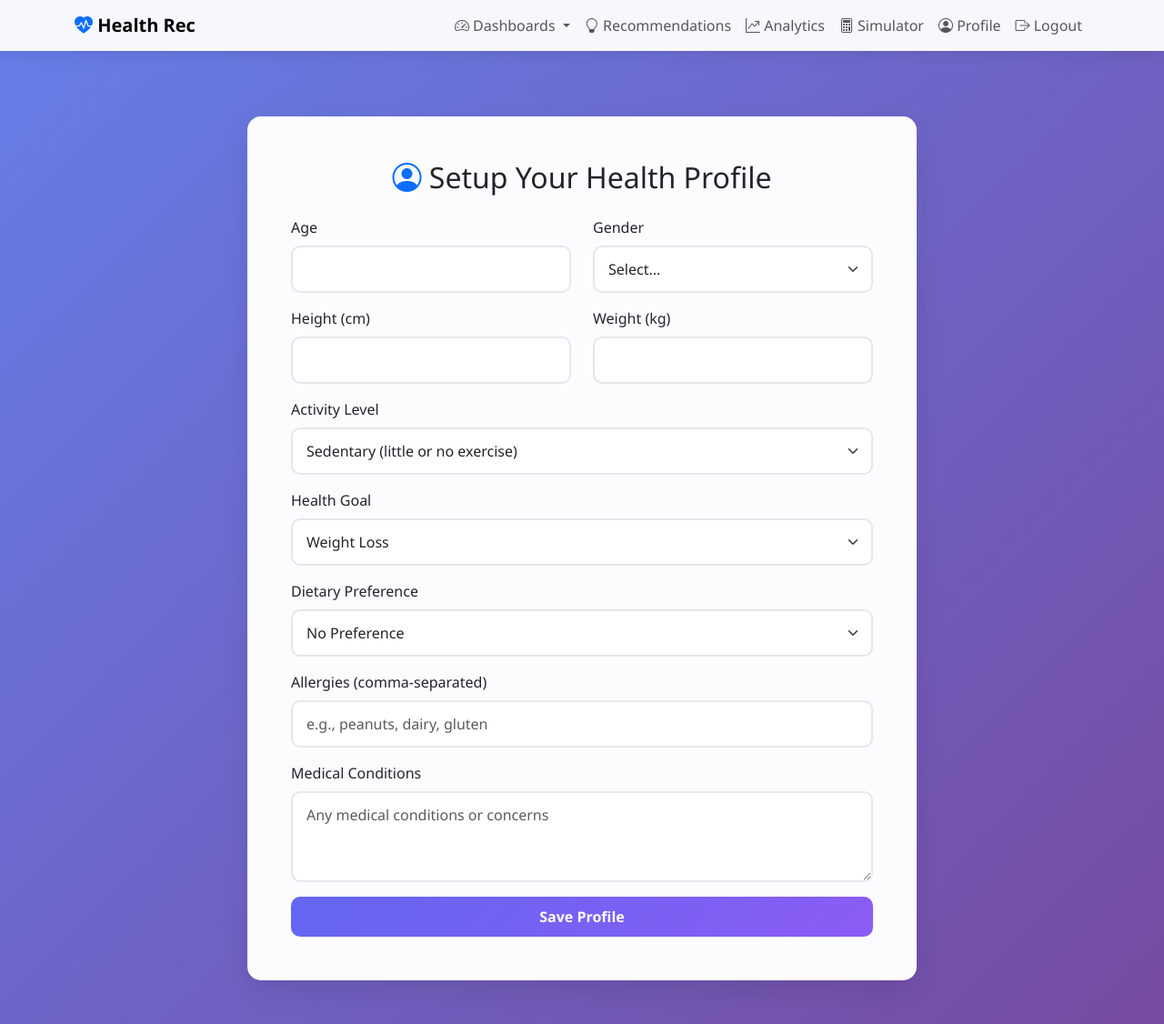
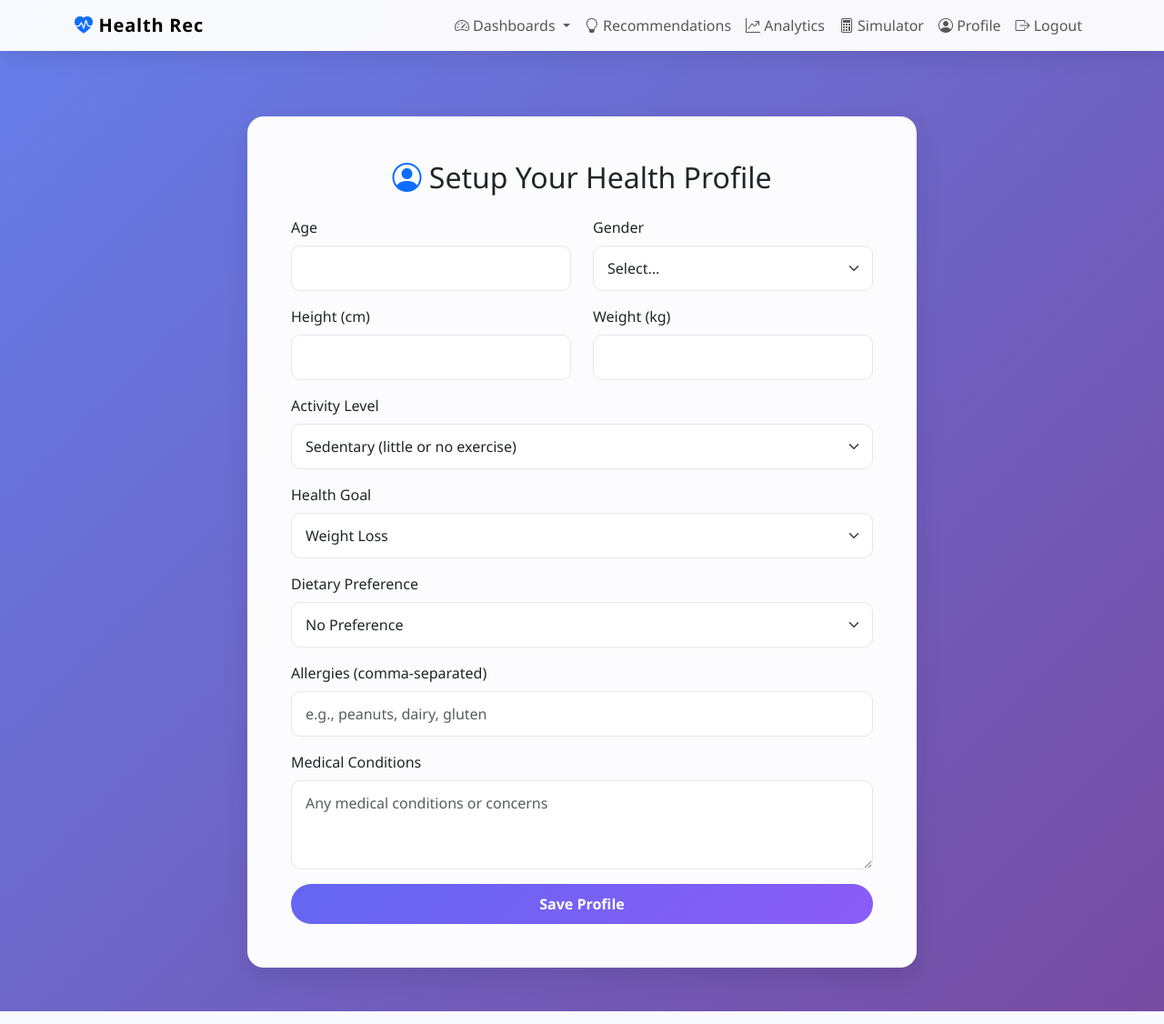
Before and after one commit to abhinavdursheti/Personalized-Health-Recommendation, a Django app: page /api/setup-profile/ in a window 1280 px wide. Shown: the whole page at 91% size. Run offline with Django 4.2, Linux system fonts and the light colour scheme; the visitor is signed in with stand-in values (Sample User, id 1).

Commit message:
UI refinement - minor improvements to base layout

```diff
--- a/templates/base.html
+++ b/templates/base.html
@@ -21,56 +21,72 @@
             background: linear-gradient(135deg, #667eea 0%, #764ba2 100%);
             min-height: 100vh;
             position: relative;
+            color: #111827;
         }
 
         .navbar {
-            background: rgba(255, 255, 255, 0.95) !important;
-            backdrop-filter: blur(10px);
-            box-shadow: 0 2px 20px rgba(0,0,0,0.1);
+            background: rgba(255, 255, 255, 0.96) !important;
+            backdrop-filter: blur(14px);
+            box-shadow: 0 4px 24px rgba(15,23,42,0.12);
+        }
+
+        .navbar-brand {
+            letter-spacing: 0.04em;
+            display: flex;
+            align-items: center;
+            gap: 0.35rem;
+        }
+
+        .navbar-nav .nav-link {
+            font-weight: 500;
         }
 
         .card {
             border: none;
-            border-radius: 15px;
-            box-shadow: 0 10px 30px rgba(0,0,0,0.1);
-            transition: box-shadow 0.3s ease;
+            border-radius: 18px;
+            box-shadow: 0 10px 28px rgba(15,23,42,0.12);
+            transition: transform 0.2s ease, box-shadow 0.2s ease;
         }
 
         .card:hover {
-            box-shadow: 0 15px 40px rgba(0,0,0,0.15);
+            transform: translateY(-3px);
+            box-shadow: 0 16px 40px rgba(15,23,42,0.16);
         }
 
         .btn-primary {
             background: linear-gradient(135deg, var(--primary-color), var(--secondary-color));
             border: none;
-            border-radius: 10px;
-            padding: 10px 25px;
+            border-radius: 999px;
+            padding: 10px 26px;
             font-weight: 600;
-            transition: all 0.3s ease;
+            transition: transform 0.18s ease, box-shadow 0.18s ease;
         }
 
         .btn-primary:hover {
             transform: translateY(-2px);
-            box-shadow: 0 5px 15px rgba(99, 102, 241, 0.4);
+            box-shadow: 0 10px 24px rgba(99,102,241,0.5);
         }
 
         .stat-card {
-            background: linear-gradient(135deg, #667eea 0%, #764ba2 100%);
+            background: linear-gradient(135deg, #667eea 0%, #764ba2 60%, #22c55e 100%);
             color: white;
-            border-radius: 15px;
-            padding: 25px;
+            border-radius: 18px;
+            padding: 24px;
             margin-bottom: 20px;
+            box-shadow: 0 16px 40px rgba(15,23,42,0.28);
         }
 
         .stat-card h3 {
-            font-size: 2.5rem;
-            font-weight: bold;
+            font-size: 2.4rem;
+            font-weight: 800;
             margin: 0;
         }
 
         .stat-card p {
-            margin: 5px 0 0 0;
+            margin: 6px 0 0 0;
             opacity: 0.9;
+            font-weight: 500;
+            letter-spacing: 0.03em;
         }
 
         .recommendation-card {
@@ -79,14 +95,14 @@
 
         .form-control, .form-select {
             border-radius: 10px;
-            border: 2px solid #e5e7eb;
+            border: 1.8px solid #e5e7eb;
             padding: 12px 15px;
-            transition: all 0.3s ease;
+            transition: border-color 0.18s ease, box-shadow 0.18s ease;
         }
 
         .form-control:focus, .form-select:focus {
             border-color: var(--primary-color);
-            box-shadow: 0 0 0 0.2rem rgba(99, 102, 241, 0.25);
+            box-shadow: 0 0 0 0.18rem rgba(99, 102, 241, 0.25);
         }
 
         .alert {
```
